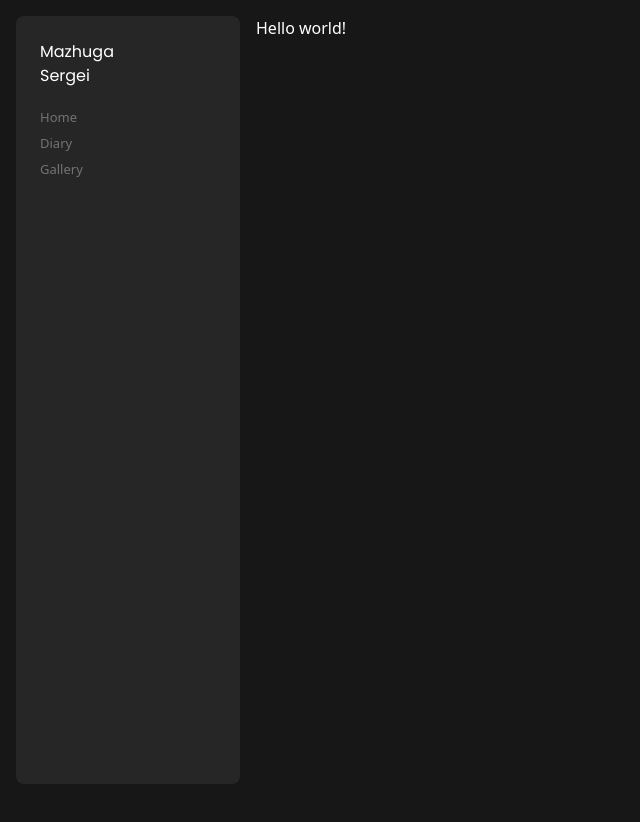
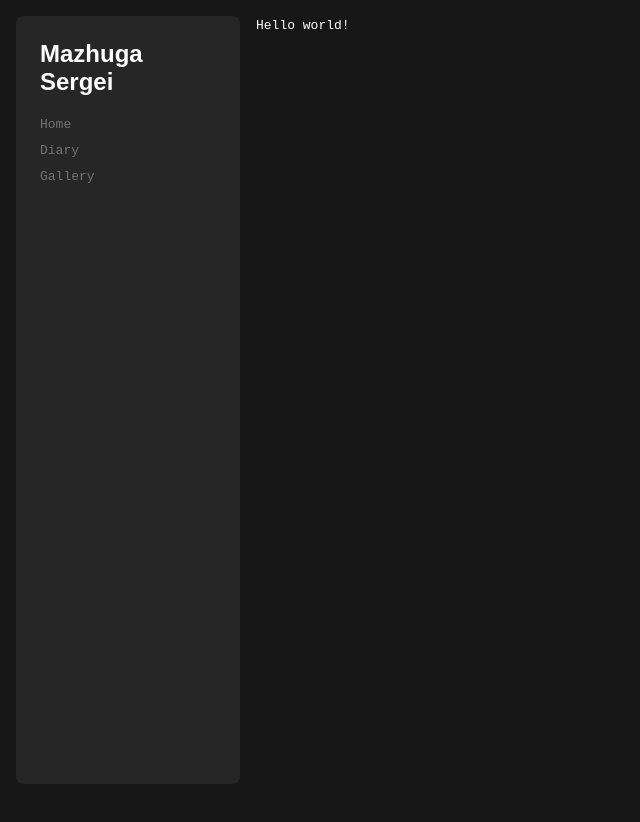
Before and after one commit to mazhugasergei/mazhugasergei.github.io, a Next.js app: page / in a window 1280 px wide. Shown: the top 822 px of the page, without its empty margins (0-640 px from the left). Built offline with nearby package versions, Linux system fonts and the light colour scheme; a web font is replaced by a local one.

Commit message:
update fonts

```diff
--- a/app/components/aside.tsx
+++ b/app/components/aside.tsx
@@ -8,7 +8,7 @@ export const Aside = React.forwardRef<HTMLDivElement, React.HTMLAttributes<HTMLD
     return (
       <aside ref={ref} {...props} className={className}>
         <div className="h-full bg-secondary rounded-lg space-y-4 p-6">
-          <Link href="/" className={cn(headingFont.className, "grid")}>
+          <Link href="/" className={cn(headingFont.className, "grid text-2xl leading-7 font-bold")}>
             <span>Mazhuga</span>
             <span>Sergei</span>
           </Link>
--- a/app/fonts.ts
+++ b/app/fonts.ts
@@ -1,11 +1,11 @@
-import { Poppins, Roboto } from "next/font/google"
+import { Doto as Headings, PT_Mono as Main } from "next/font/google"
 
-export const mainFont = Roboto({
+export const headingFont = Headings({
   weight: ["400", "500", "700"],
   subsets: ["latin"],
 })
 
-export const headingFont = Poppins({
-  weight: ["400", "500", "700"],
+export const mainFont = Main({
+  weight: ["400"],
   subsets: ["latin"],
 })
--- a/app/globals.css
+++ b/app/globals.css
@@ -19,6 +19,5 @@
 body {
   color: var(--foreground);
   background: var(--background);
-  font-family: system-ui, -apple-system, BlinkMacSystemFont, "Segoe UI", Roboto, Oxygen, Ubuntu, Cantarell, "Open Sans",
-    "Helvetica Neue", sans-serif;
+  font-family: monospace;
 }
```
Also changed, not shown: 1 other file (tests, documents, lock files or other folders).
